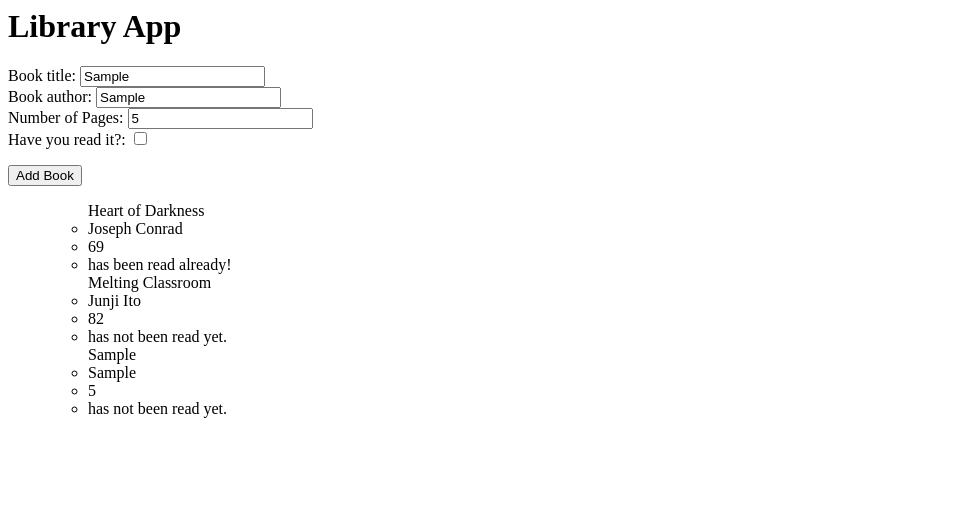
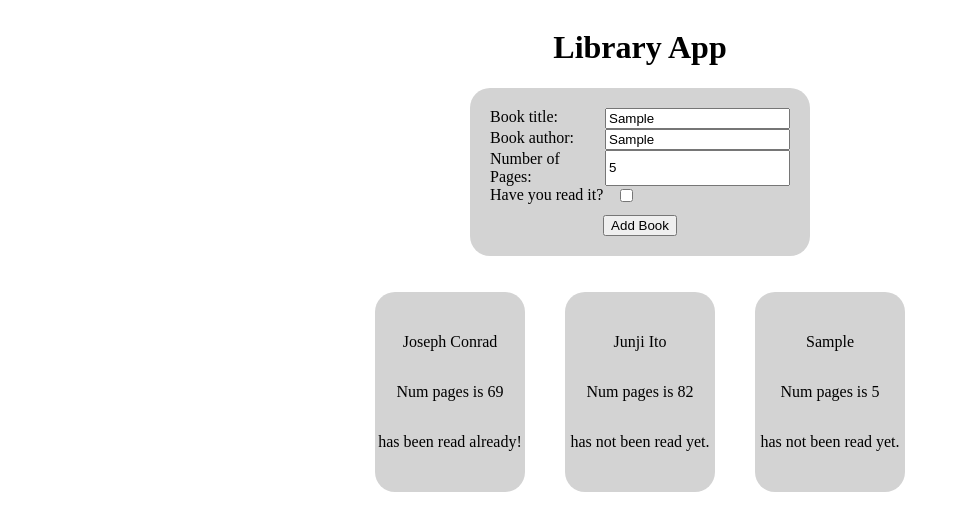
Before and after one commit to ryanb6/Readings, a plain HTML site: page Projects/Organizing Your Javascript Code/Library/index.html in a window 1280 px wide. Both pictures are taken after typing "Sample", "Sample", "5" into the empty fields and a click on the button "Add Book". Shown: the whole page, without its empty margins (0-960 px from the left). Drawn offline with Linux system fonts and the light colour scheme.

Commit message:
modified book list and form display

```diff
--- a/Projects/Organizing Your Javascript Code/Library/app.js
+++ b/Projects/Organizing Your Javascript Code/Library/app.js
@@ -24,13 +24,15 @@ myLibrary.push(book2)
 const container = document.querySelector('#bookList')
 function displayBooks() {
     for(let i in myLibrary){
-        let newBook = document.createElement('ul')
-        newBook.textContent = `${myLibrary[i].title}`
-        let newBookAuthor = document.createElement('li')
+        let newBook = document.createElement('div')
+        newBook.classList.add('book')
+        let newBookTitle = document.createElement('h2')
+        newBookTitle.textContent = `${myLibrary[i].title}`
+        let newBookAuthor = document.createElement('p')
         newBookAuthor.textContent = myLibrary[i].author
-        let newBookPages = document.createElement('li')
-        newBookPages.textContent = myLibrary[i].numPages
-        let newBookRead = document.createElement('li')
+        let newBookPages = document.createElement('p')
+        newBookPages.textContent = `Num pages is ${myLibrary[i].numPages}`
+        let newBookRead = document.createElement('p')
         newBookRead.textContent = myLibrary[i].hasBeenRead()
         newBook.appendChild(newBookAuthor)
         newBook.appendChild(newBookPages)
@@ -42,10 +44,11 @@ function displayBooks() {
 
 const btn = document.querySelector('#addBookButton')
 btn.addEventListener('click', function(e) {
+    e.preventDefault()
     let newTitle = document.querySelector('#book_title').value
     let newAuthor = document.querySelector('#book_author').value
     let newNumPages = document.querySelector('#num_pages').value
-    let newHaveRead = document.querySelector('#have_read').value
+    let newHaveRead = document.querySelector('#have_read').checked
     let newBook = new Book(newTitle, newAuthor, newNumPages, newHaveRead)
     myLibrary.push(newBook)
     displayBooks()
--- a/Projects/Organizing Your Javascript Code/Library/index.html
+++ b/Projects/Organizing Your Javascript Code/Library/index.html
@@ -3,24 +3,35 @@
     <script src="app.js" defer></script>
 </head>
 <body>
+    <div class="wrapper">
         <h1>Library App</h1>
-    <form method="post">
+            <div class="book-form-container">
+                <form class="book-form" method="post">
                     <!--lbaels inform users what type of data they are supposed to enter-->
+                    <div class="form-input">
                         <label for="book_title">Book title:</label>
                         <input type="text" id="book_title" placeholder="example...">
-        <br>
+                    </div>
+                    <div class="form-input">
                         <label for="book_author">Book author:</label>
                         <input type="text" id="book_author">
-        <br>
+                    </div>
+                    <div class="form-input">
                         <label for="num_pages">Number of Pages:</label>
                         <input type="number" id="num_pages">
-        <br>
-        <label for="have_read">Have you read it?:</label>
+                    </div>
+                    <div class="form-input-checkbox">
+                        <label for="have_read">Have you read it?</label>
                         <input type="checkbox" id="have_read">
+                    </div>
+                    <div class="button">
+                        <button id="addBookButton">Add Book</button>
+                    </div>
 
                 </form>
-    <button id="addBookButton">Add Book</button>
-    <ul id="bookList">
+            </div>
+        <div id="bookList">
 
-    </ul>
+        </div>
+    </div>
 </body>
--- a/Projects/Organizing Your Javascript Code/Library/style.css
+++ b/Projects/Organizing Your Javascript Code/Library/style.css
@@ -0,0 +1,50 @@
+.wrapper {
+    margin: 0 auto;
+    display: flex;
+    flex-direction: column;
+    width: 1000px;
+    align-items: center;
+}
+
+.book-form {
+    padding: 20px;
+    background-color: lightgray;
+    border-radius: 20px;
+    width: 300px;
+}
+
+.form-input {
+    display: flex;
+    justify-content: space-between;
+}
+
+.form-input-checkbox {
+    display: flex;
+    justify-content: flex-start;
+}
+#have_read {
+    margin-left: 17px;
+}
+.button {
+    padding-top: 10px;
+    display: flex;
+    justify-content: center;
+}
+
+#bookList {
+    display: flex;
+    flex-direction: row;
+    flex-wrap: wrap;
+}
+
+.book {
+    display: flex;
+    align-items: center;
+    flex-direction: column;
+    justify-content: center;
+    margin:20px;
+    height: 200px;
+    width: 150px;
+    background-color: lightgray;
+    border-radius: 20px;
+}
```
Lines whose indentation alone changed are shown as unchanged.
